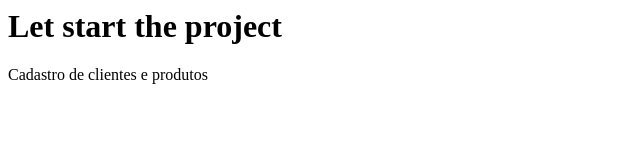
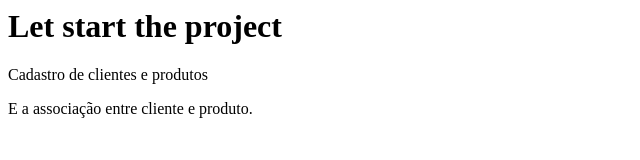
Before and after one commit to Joaop-q/ProjetoGran, a plain HTML site: page index.html in a window 1280 px wide. Shown: the whole page, without its empty margins (0-640 px from the left). Drawn offline with Linux system fonts and the light colour scheme.

Commit message:
create a new paragraph

```diff
--- a/index.html
+++ b/index.html
@@ -7,5 +7,6 @@
 <body>
     <h1>Let start the project</h1>
     <p>Cadastro de clientes e produtos</p>
+    <p>E a associação entre cliente e produto.</p>
 </body>
 </html>
```
